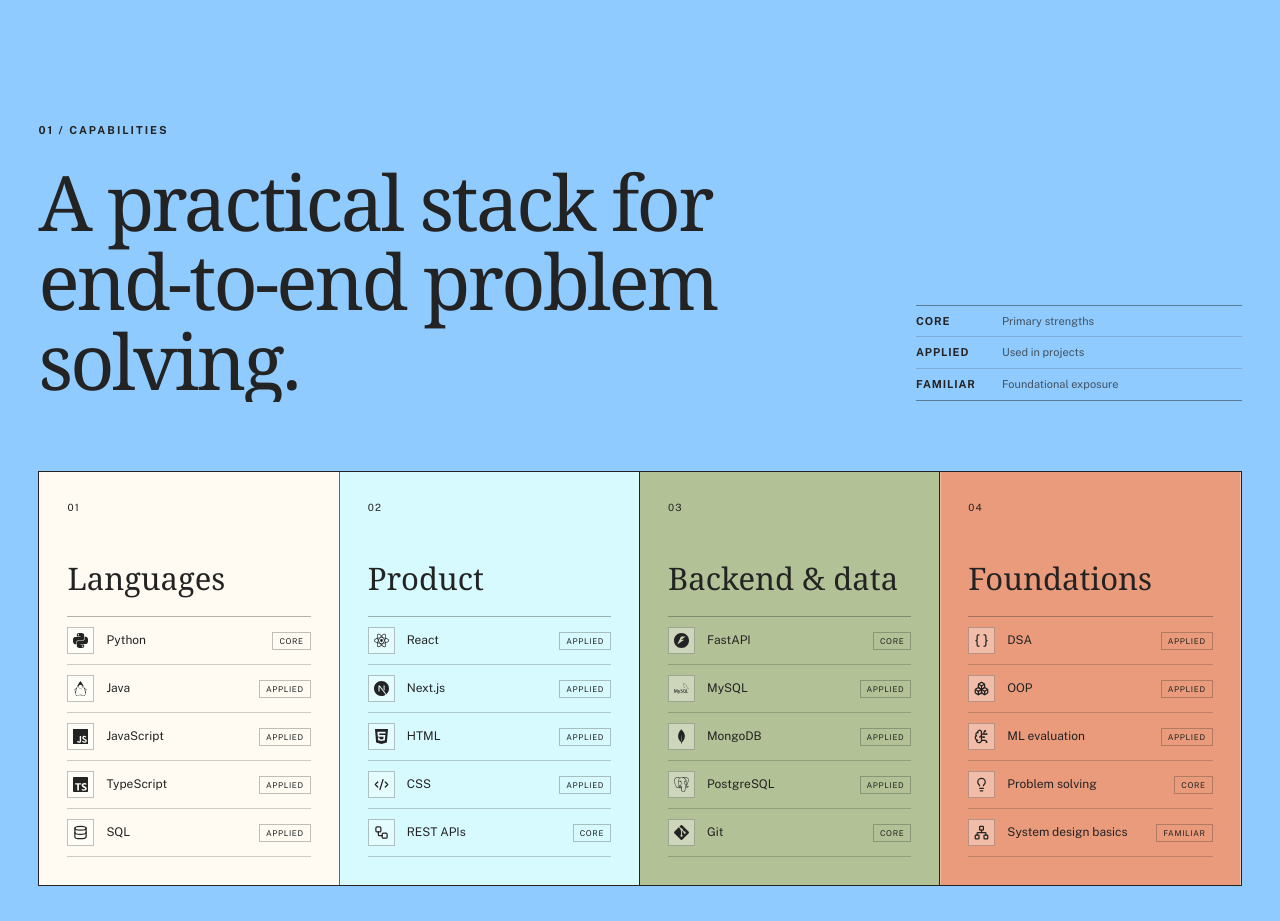
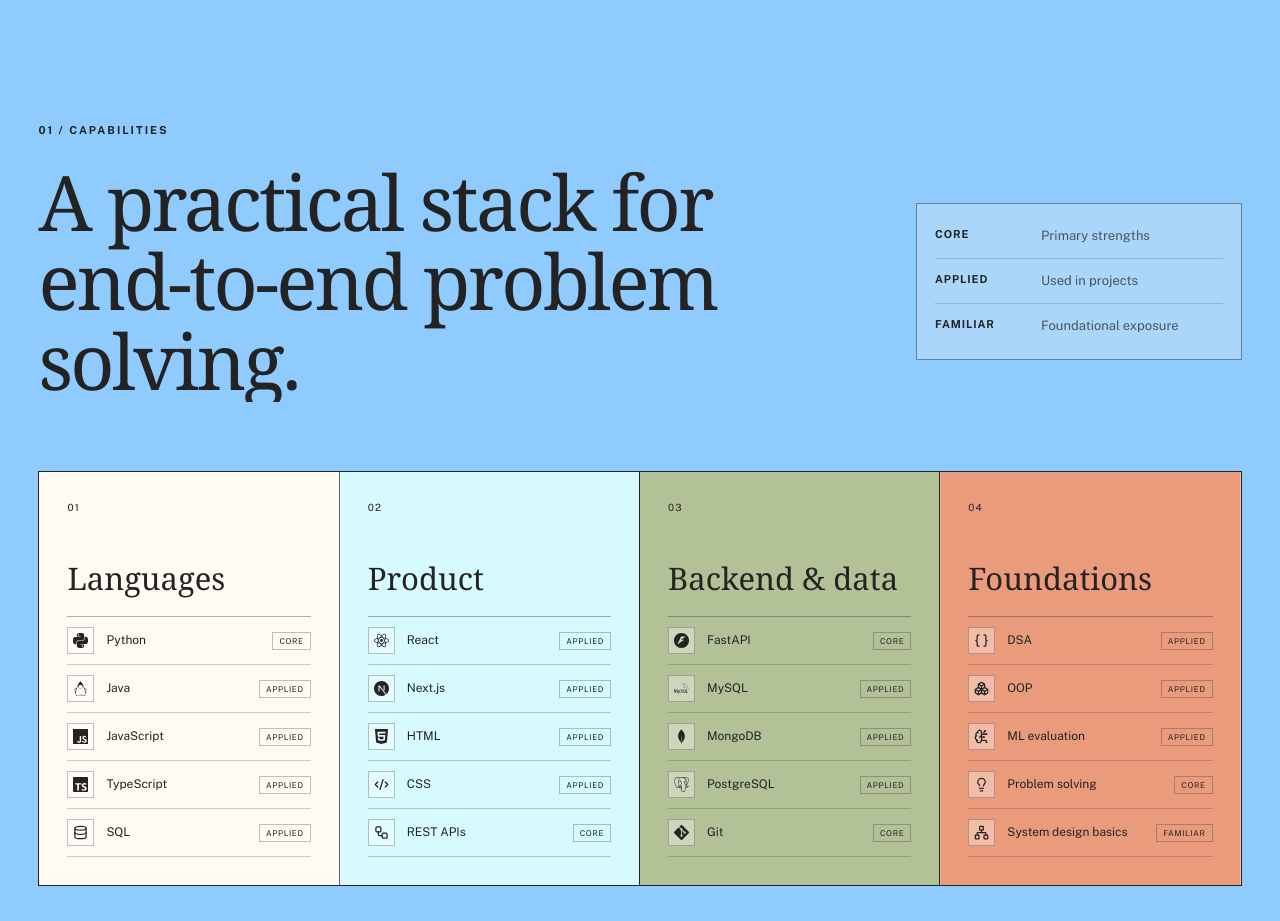
Before and after one commit to parag005-ai/Parag_Patil_Portfolio, a Next.js app: page / in a window 1280 px wide. Shown: the part 7260-8181 px from the top of the page. Built offline with nearby package versions, Linux system fonts and the light colour scheme; a web font is replaced by a local one.

Commit message:
Balance skills legend panel

```diff
--- a/app/globals.css
+++ b/app/globals.css
@@ -95,9 +95,9 @@
 .research-summary dt { font-size:10px; letter-spacing:.12em; text-transform:uppercase; transition:transform .3s cubic-bezier(.2,.75,.25,1); } .research-summary dd { margin:0; font:400 24px/1 "Libertinus Serif Display",Georgia,serif; transition:color .25s ease,transform .3s cubic-bezier(.2,.75,.25,1); }
 .research-heading .research-focus { margin:18px 0 0; color:var(--muted); font-size:12px; line-height:1.6; }
 .achievement-image { margin-top:36px; position:relative; min-height:380px; border:1px solid var(--ink); overflow:hidden; } .achievement-image img { object-fit:cover; }
-.skills-section { background:var(--blue); } .skills-heading { max-width:none; display:grid; grid-template-columns:minmax(0,1fr) minmax(280px,.42fr); column-gap:clamp(48px,8vw,120px); align-items:end; }
+.skills-section { background:var(--blue); } .skills-heading { max-width:none; display:grid; grid-template-columns:minmax(0,1fr) minmax(280px,.42fr); column-gap:clamp(48px,8vw,120px); align-items:center; }
 .skills-heading .eyebrow { grid-column:1/-1; } .skills-heading h2 { max-width:820px; margin-bottom:0; line-height:1.04; text-wrap:balance; } .keep-together { white-space:nowrap; }
-.skills-key { align-self:end; border-top:1px solid rgba(35,35,35,.48); border-bottom:1px solid rgba(35,35,35,.48); } .skills-key p { display:grid; grid-template-columns:72px 1fr; gap:14px; margin:0; padding:8px 0; color:rgba(35,35,35,.72); border-bottom:1px solid rgba(35,35,35,.18); font-size:11px; line-height:1.35; } .skills-key p:last-child { border-bottom:0; } .skills-key strong { color:var(--ink); text-transform:uppercase; letter-spacing:.08em; }
+.skills-key { align-self:center; padding:10px 18px; border:1px solid rgba(35,35,35,.48); background:rgba(255,251,242,.24); } .skills-key p { display:grid; grid-template-columns:88px 1fr; gap:18px; margin:0; padding:13px 0; color:rgba(35,35,35,.72); border-bottom:1px solid rgba(35,35,35,.18); font-size:13px; line-height:1.4; } .skills-key p:last-child { border-bottom:0; } .skills-key strong { color:var(--ink); font-size:11px; text-transform:uppercase; letter-spacing:.08em; }
 .skills-grid { display:grid; grid-template-columns:repeat(4,1fr); border:1px solid var(--ink); background:var(--paper); }
 .skills-grid article { min-height:380px; display:grid; grid-template-rows:auto auto 1fr; position:relative; isolation:isolate; padding:28px; border-right:1px solid var(--ink); background:var(--paper); transition:translate .34s cubic-bezier(.2,.75,.25,1),box-shadow .34s ease; } .skills-grid article::before { content:""; position:absolute; z-index:2; top:0; right:0; left:0; height:5px; background:var(--coral); transform:scaleX(0); transform-origin:left; transition:transform .34s cubic-bezier(.2,.75,.25,1); } .skills-grid article:nth-child(2) { background:#d7faff; } .skills-grid article:nth-child(3) { background:var(--sage); } .skills-grid article:nth-child(4) { background:var(--coral); } .skills-grid article:nth-child(4)::before { background:var(--blue); } .skills-grid article:last-child { border-right:0; }
 .skills-grid>article>span { font-size:10px; letter-spacing:.12em; } .skills-grid h3 { margin:48px 0 22px; font:400 31px/1 "Libertinus Serif Display",Georgia,serif; }
```
